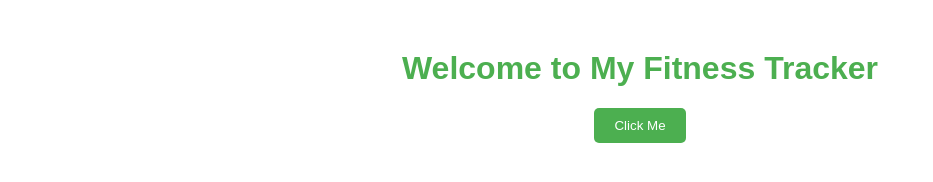
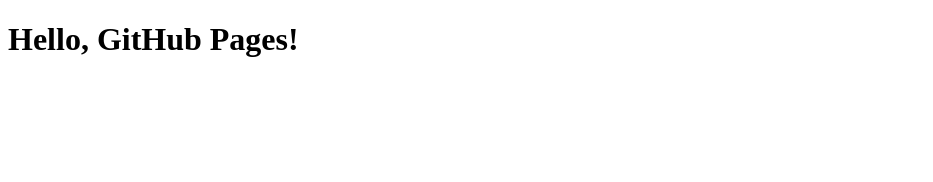
Before and after one commit to Hayaizo99455/Hayaizo99455.github.io, a plain HTML site: page Index.html in a window 1280 px wide. Shown: the whole page, without its empty margins (0-933 px from the left). Drawn offline with Linux system fonts and the light colour scheme.

Commit message:
Update Index.html

```diff
--- a/Index.html
+++ b/Index.html
@@ -3,34 +3,9 @@
 <head>
     <meta charset="UTF-8">
     <meta name="viewport" content="width=device-width, initial-scale=1.0">
-    <title>My Fitness Tracker</title>
-    <style>
-        body {
-            font-family: Arial, sans-serif;
-            text-align: center;
-            margin: 50px;
-        }
-        h1 {
-            color: #4CAF50;
-        }
-        button {
-            background-color: #4CAF50;
-            color: white;
-            padding: 10px 20px;
-            border: none;
-            border-radius: 5px;
-            cursor: pointer;
-        }
-    </style>
+    <title>My GitHub Page</title>
 </head>
 <body>
-    <h1>Welcome to My Fitness Tracker</h1>
-    <button onclick="showMessage()">Click Me</button>
-
-    <script>
-        function showMessage() {
-            alert('Stay Strong! Keep Going!');
-        }
-    </script>
+    <h1>Hello, GitHub Pages!</h1>
 </body>
 </html>
```
